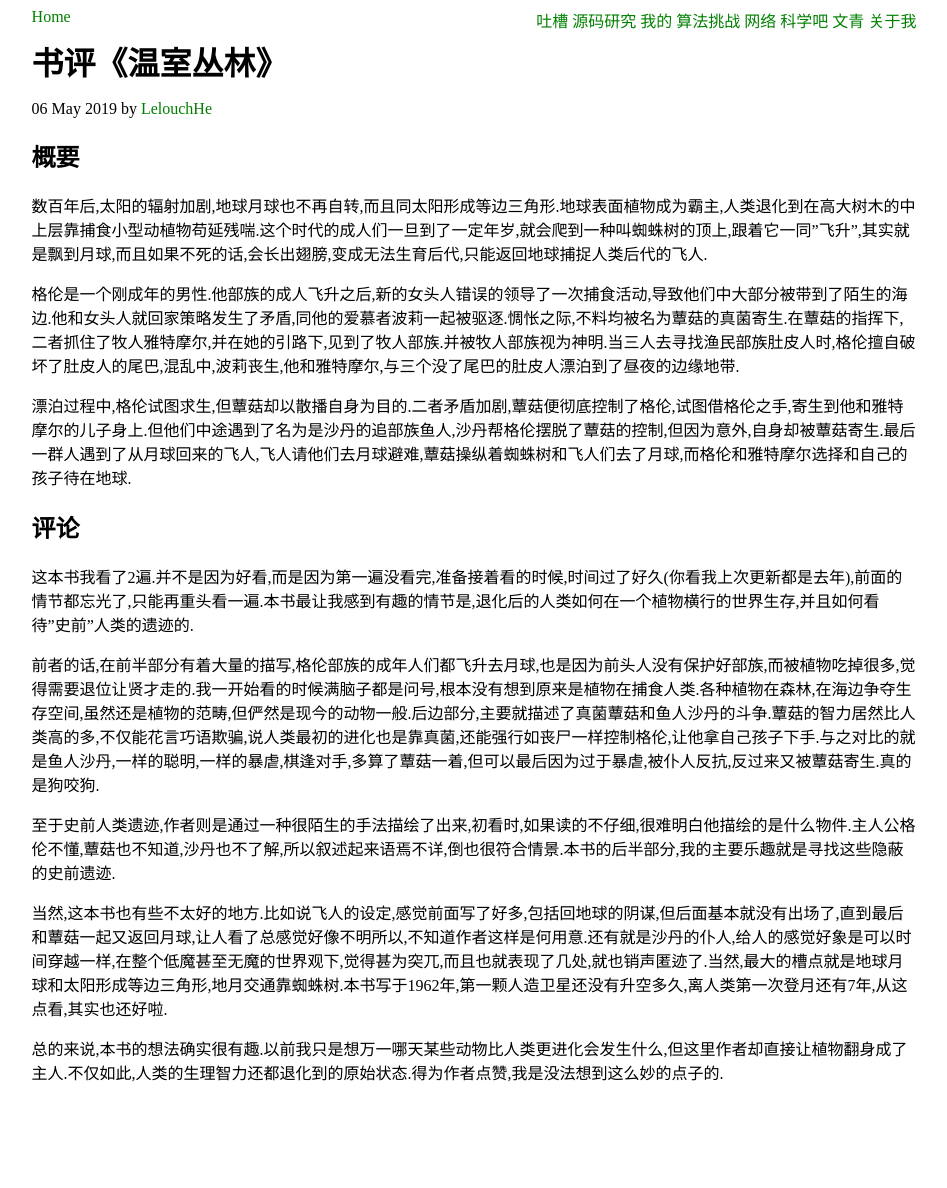
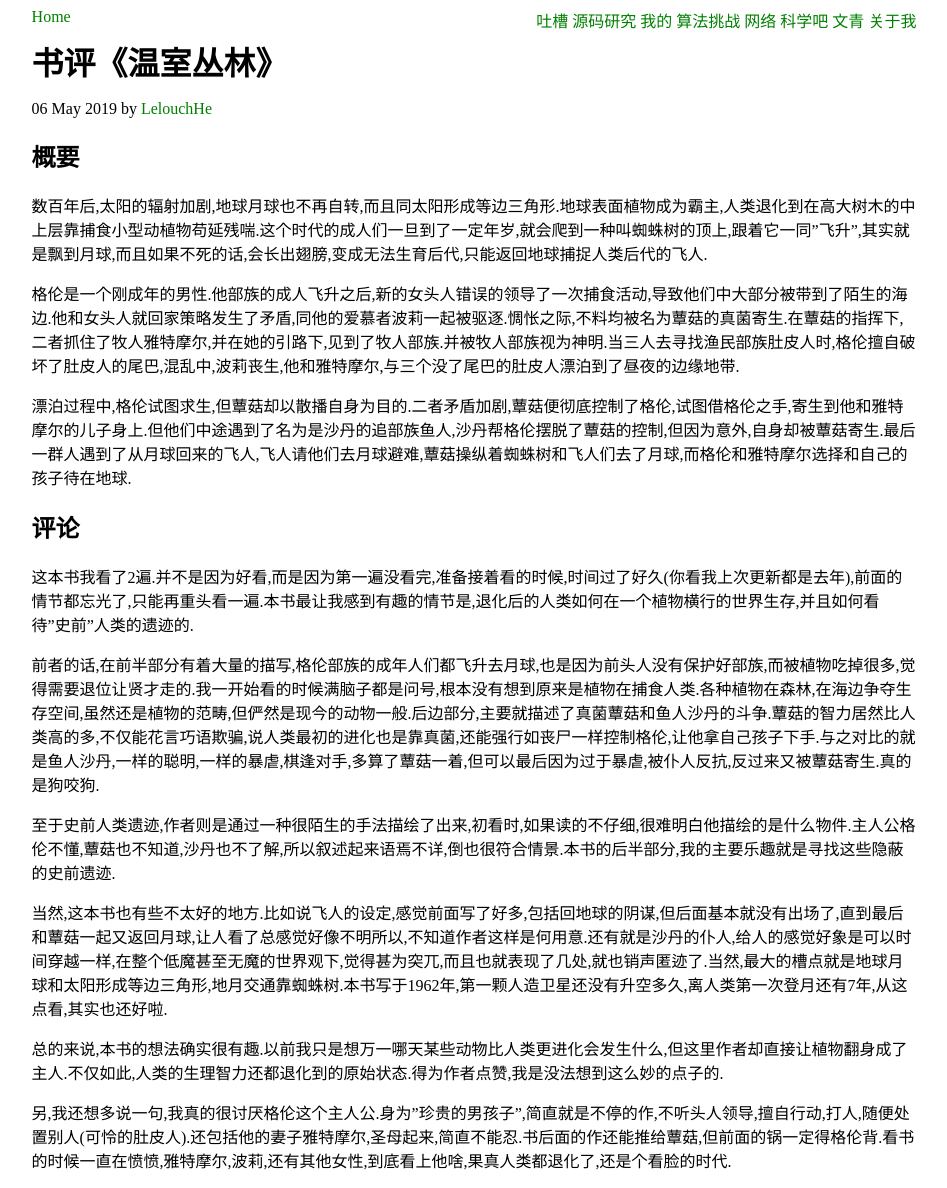
Before and after one commit to LelouchHe/lelouchhe.github.com, a Jekyll site: the page built from _posts/literature/2019-05-06-review_hothouse.md, in a window 1280 px wide. Shown: the whole page, without its empty margins (166-1113 px from the left). Built offline with Jekyll 4.4.1, drawn with Linux system fonts in a browser that asks for light colours; before the commit the page ends 1100 px from its top, so only the background shows below that.

Commit message:
Update 2019-05-06-review_hothouse.md

```diff
--- a/_posts/literature/2019-05-06-review_hothouse.md
+++ b/_posts/literature/2019-05-06-review_hothouse.md
@@ -24,3 +24,5 @@ tag: review
 当然,这本书也有些不太好的地方.比如说飞人的设定,感觉前面写了好多,包括回地球的阴谋,但后面基本就没有出场了,直到最后和蕈菇一起又返回月球,让人看了总感觉好像不明所以,不知道作者这样是何用意.还有就是沙丹的仆人,给人的感觉好象是可以时间穿越一样,在整个低魔甚至无魔的世界观下,觉得甚为突兀,而且也就表现了几处,就也销声匿迹了.当然,最大的槽点就是地球月球和太阳形成等边三角形,地月交通靠蜘蛛树.本书写于1962年,第一颗人造卫星还没有升空多久,离人类第一次登月还有7年,从这点看,其实也还好啦.
 
 总的来说,本书的想法确实很有趣.以前我只是想万一哪天某些动物比人类更进化会发生什么,但这里作者却直接让植物翻身成了主人.不仅如此,人类的生理智力还都退化到的原始状态.得为作者点赞,我是没法想到这么妙的点子的.
+
+另,我还想多说一句,我真的很讨厌格伦这个主人公.身为"珍贵的男孩子",简直就是不停的作,不听头人领导,擅自行动,打人,随便处置别人(可怜的肚皮人).还包括他的妻子雅特摩尔,圣母起来,简直不能忍.书后面的作还能推给蕈菇,但前面的锅一定得格伦背.看书的时候一直在愤愤,雅特摩尔,波莉,还有其他女性,到底看上他啥,果真人类都退化了,还是个看脸的时代.
```
